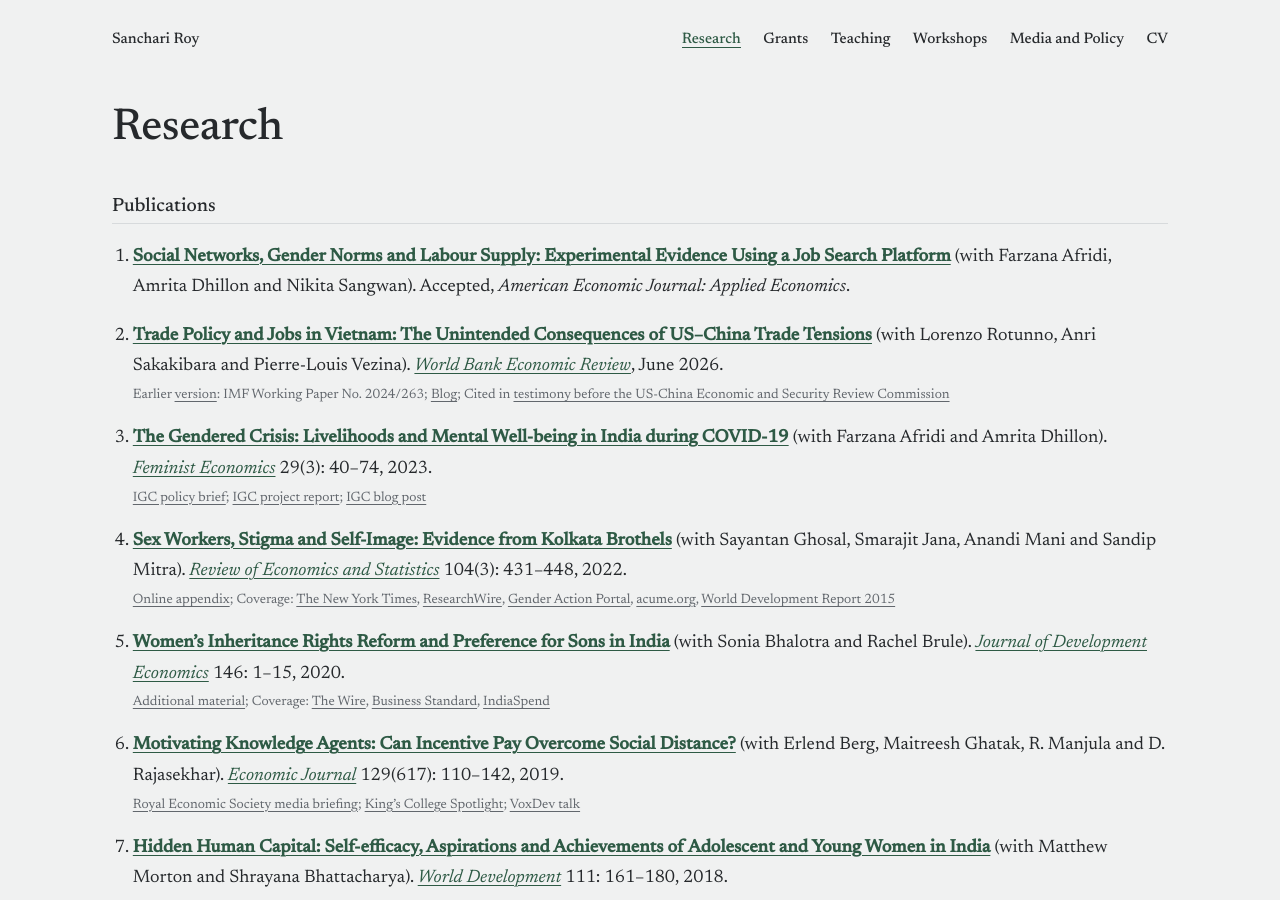
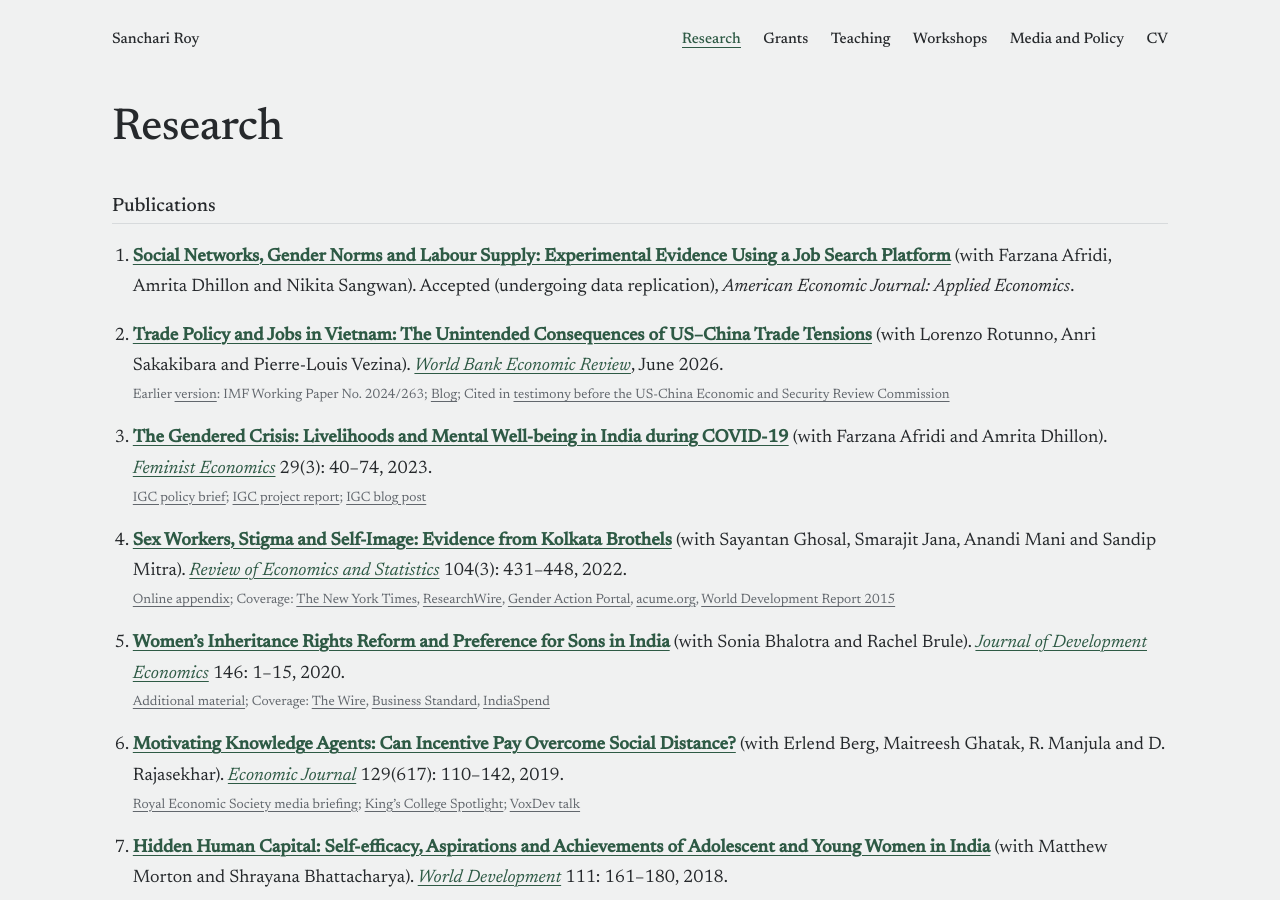
Before and after one commit to sanchariroym/sanchariroym.github.io, a Jekyll site: the page built from research.md, in a window 1280 px wide and 900 px high. Built offline with Jekyll 4.4.1, drawn with Linux system fonts in a browser that asks for light colours; some of the changed text lies outside the part shown.

Commit message:
Research page: SHG project, journal link, AEJ status
Co-Authored-By: Claude Opus 5.5 <noreply@anthropic.com>
Claude-Session: https://claude.ai/code/session_01BVddaAtzbXtbz8eDZN5RwJ

```diff
--- a/research.md
+++ b/research.md
@@ -7,7 +7,7 @@ description: Publications and working papers by Sanchari Roy on gender, inherita
 
 ## Publications
 
-1. **[Social Networks, Gender Norms and Labour Supply: Experimental Evidence Using a Job Search Platform](https://drive.google.com/file/d/1QDcvMq6ydRU25n7kT13Spi4z9dKMU3a4/view)** (with Farzana Afridi, Amrita Dhillon and Nikita Sangwan). Accepted, *American Economic Journal: Applied Economics*.
+1. **[Social Networks, Gender Norms and Labour Supply: Experimental Evidence Using a Job Search Platform](https://drive.google.com/file/d/1QDcvMq6ydRU25n7kT13Spi4z9dKMU3a4/view)** (with Farzana Afridi, Amrita Dhillon and Nikita Sangwan). Accepted (undergoing data replication), *American Economic Journal: Applied Economics*.
 
 2. **[Trade Policy and Jobs in Vietnam: The Unintended Consequences of US–China Trade Tensions](https://drive.google.com/file/d/1kUyF7XqWalcFs1I3FmWTKQbdM0plS5xK/view)** (with Lorenzo Rotunno, Anri Sakakibara and Pierre-Louis Vezina). *[World Bank Economic Review](https://academic.oup.com/wber)*, June 2026.
    - Earlier [version](https://www.imf.org/en/Publications/WP/Issues/2024/12/23/Trade-Policy-and-Jobs-in-Vietnam-The-Unintended-Consequences-of-US-China-Trade-Tensions-559698): IMF Working Paper No. 2024/263; [Blog](https://www.kcl.ac.uk/news/trade-war-between-superpowers-provided-unexpected-boost-for-nation); Cited in [testimony before the US-China Economic and Security Review Commission](http://www.uscc.gov/sites/default/files/2024-03/Edmund_Malesky_Testimony.pdf)
@@ -39,7 +39,7 @@ description: Publications and working papers by Sanchari Roy on gender, inherita
 
 1. **[Early Advantage to Adult Disadvantage: Comparative Analysis of Women's Outcomes over Life Cycle in West Bengal](https://drive.google.com/file/d/1ou76Zzlhn-CmNwbs4kiUhGpZtS7Yqa4D/view)**. *[Economic and Political Weekly](https://www.epw.in/)*, State Studies: West Bengal, 2026.
 
-2. **[Combining Self-Regulation and Poverty Reduction to Prevent Depression and Anxiety among Adolescents Experiencing Multi-dimensional Poverty in Colombia, Nepal and South Africa: Study Protocol of a Pilot 4-arm Cluster Randomised Controlled Trial](https://link.springer.com/article/10.1186/s40814-026-01858-y)** (with M. Jordans et al.). *Pilot and Feasibility Studies* 12: 113, 2026.
+2. **[Combining Self-Regulation and Poverty Reduction to Prevent Depression and Anxiety among Adolescents Experiencing Multi-dimensional Poverty in Colombia, Nepal and South Africa: Study Protocol of a Pilot 4-arm Cluster Randomised Controlled Trial](https://link.springer.com/article/10.1186/s40814-026-01858-y)** (with M. Jordans et al.). *[Pilot and Feasibility Studies](https://pilotfeasibilitystudies.biomedcentral.com/)* 12: 113, 2026.
 
 3. **[Poverty-reduction Interventions Combined with Psychological Interventions: A Systematic Literature Review](https://www.nature.com/articles/s41598-025-24736-8)** (with M. Tanski et al.). *[Scientific Reports](https://www.nature.com/srep/)* 15: 38829, 2025.
 
```
Also changed, not shown: other parts of research.md (+1 -0 lines).
